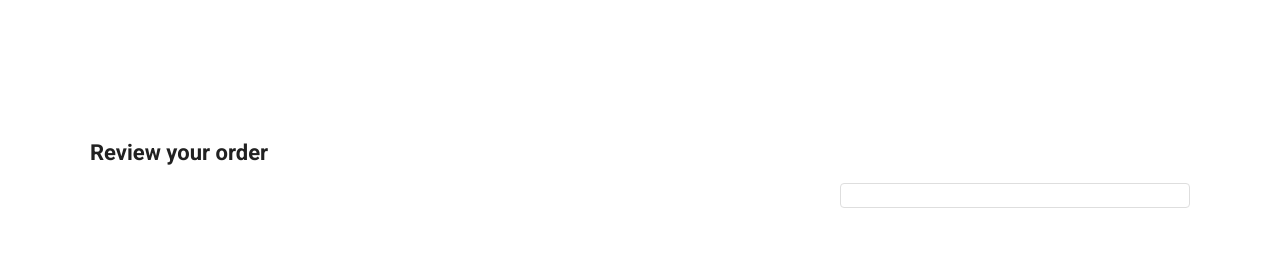
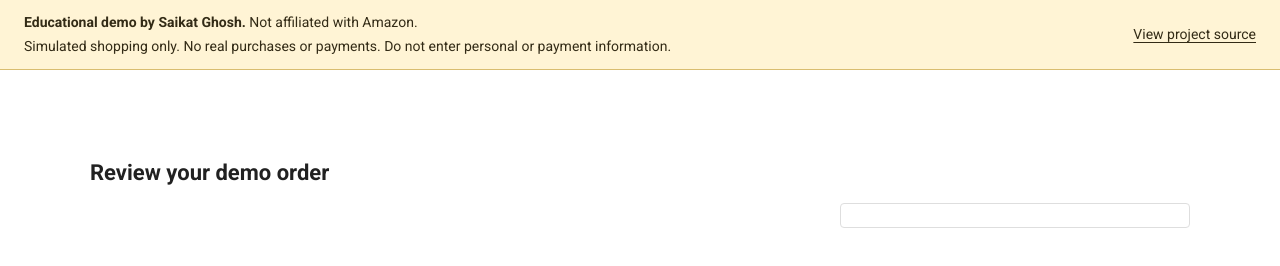
Before and after one commit to saikat-ghosh-in/amazon-replica, a plain HTML site: page checkout.html in a window 1280 px wide. Drawn offline with nearby package versions, Linux system fonts and the light colour scheme; no server answers.

Commit message:
Clearly label storefront and checkout as an educational demo

```diff
--- a/checkout.html
+++ b/checkout.html
@@ -2,7 +2,7 @@
 <html>
 
 <head>
-  <title>Checkout</title>
+  <title>Checkout Demo — No Real Purchases</title>
 
   <!-- This code is needed for responsive design to work.
       (Responsive design = make the website look good on
@@ -16,13 +16,23 @@
   <link rel="stylesheet" href="styles/shared/general.css">
   <link rel="stylesheet" href="styles/pages/checkout/checkout-header.css">
   <link rel="stylesheet" href="styles/pages/checkout/checkout.css">
+  <link rel="stylesheet" href="styles/shared/demo-notice.css">
 </head>
 
 <body>
+  <div class="demo-shell">
+    <aside class="demo-notice" aria-label="Educational demonstration notice">
+      <div>
+        <p><strong>Educational demo by Saikat Ghosh.</strong> Not affiliated with Amazon.</p>
+        <p>Simulated shopping only. No real purchases or payments. Do not enter personal or payment information.</p>
+      </div>
+      <a href="https://github.com/saikat-ghosh-in/amazon-replica" target="_blank" rel="noopener noreferrer">View project source</a>
+    </aside>
   <div class="checkout-header js-checkout-header"></div>
+  </div>
 
   <div class="main js-checkout-main">
-    <div class="page-title">Review your order</div>
+    <div class="page-title">Review your demo order</div>
     <div class="checkout-grid">
       <div class="order-summary js-order-summary"></div>
       <div class="payment-summary js-payment-summary"></div>
--- a/scripts/utils/htmlGenerator.js
+++ b/scripts/utils/htmlGenerator.js
@@ -18,7 +18,7 @@ export function getCheckoutHeaderHtml(cartQty) {
     checkoutHeaderHtml +=
       `
         <div class="checkout-header-middle-section">
-          Checkout
+          Demo checkout
         </div>
         <div>
           <button class="reset-cart-button js-reset-cart-button">
@@ -111,7 +111,7 @@ export function getOrderSummaryHtml() {
   const orderSummaryHtml =
     `
       <div class="payment-summary-title">
-        Order Summary
+        Demo order summary
       </div>
 
       <div class="payment-summary-row">
@@ -140,7 +140,7 @@ export function getOrderSummaryHtml() {
       </div>
       <a class="cart-link header-link">
       <button class="place-order-button button-primary js-place-order-button">
-        Place your order
+        Place demo order
       </button>
       </a>
       <a href="index.html">
--- /dev/null
+++ b/styles/shared/demo-notice.css
@@ -0,0 +1,50 @@
+.demo-shell {
+  position: sticky;
+  top: 0;
+  z-index: 1001;
+}
+
+.demo-notice {
+  display: flex;
+  align-items: center;
+  justify-content: space-between;
+  gap: 12px 24px;
+  padding: 12px 24px;
+  background: #fff4d5;
+  color: #332b16;
+  border-bottom: 1px solid #d9bd70;
+  font: 14px/1.5 Roboto, Arial, sans-serif;
+}
+
+.demo-notice strong { font-weight: 700; }
+.demo-notice p + p { margin-top: 3px; }
+.demo-notice a {
+  flex-shrink: 0;
+  color: #332b16;
+  text-underline-offset: 3px;
+}
+.demo-notice a:focus-visible { outline: 2px solid currentColor; outline-offset: 4px; }
+
+.demo-shell .amazon-header,
+.demo-shell .checkout-header {
+  position: relative;
+  top: auto;
+  left: auto;
+  right: auto;
+}
+
+.demo-shell + .main { margin-top: 30px; }
+
+@media (max-width: 640px) {
+  .demo-notice {
+    align-items: flex-start;
+    flex-direction: column;
+    gap: 6px;
+    padding: 10px 16px;
+    font-size: 13px;
+  }
+}
+
+@media (max-height: 600px) {
+  .demo-shell { position: relative; }
+}
```
Also changed, not shown: index.html (+11 -1 lines), orders.html (+12 -2 lines), tracking.html (+11 -1 lines), 1 other file.
